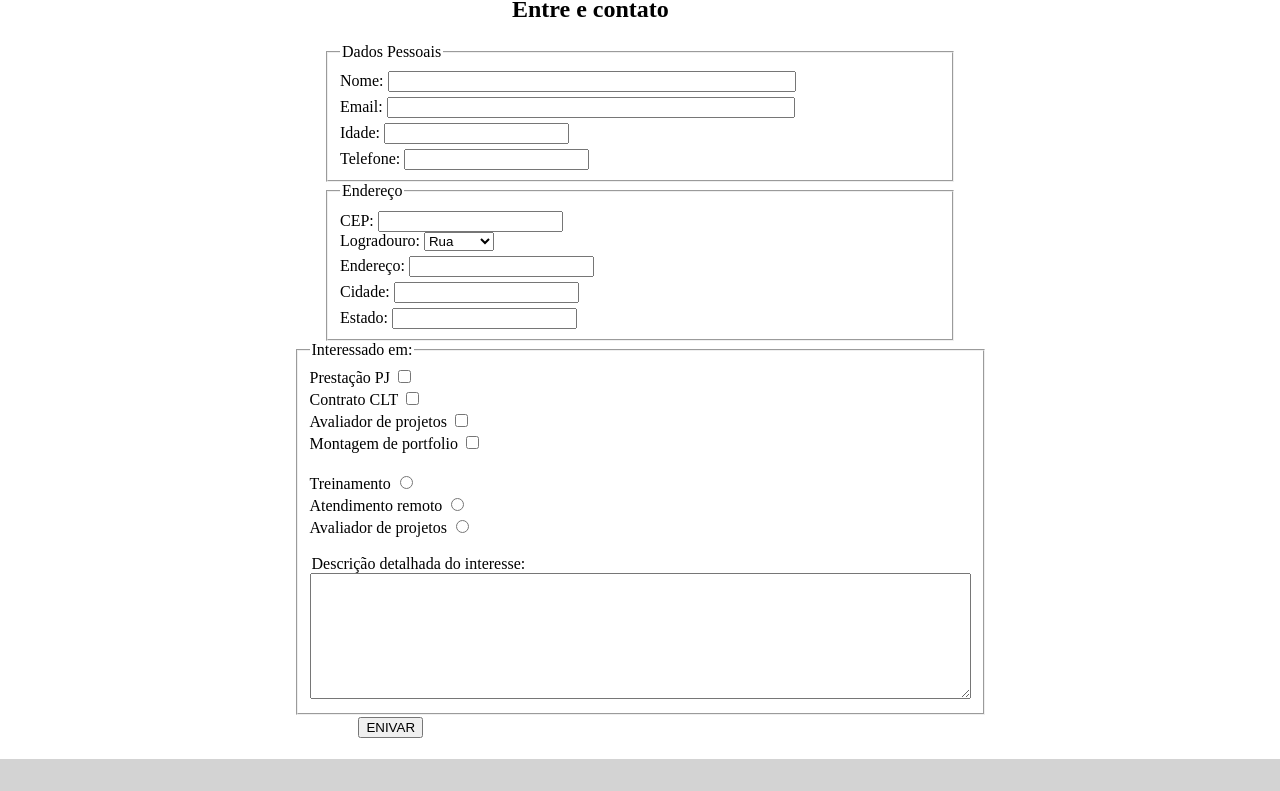
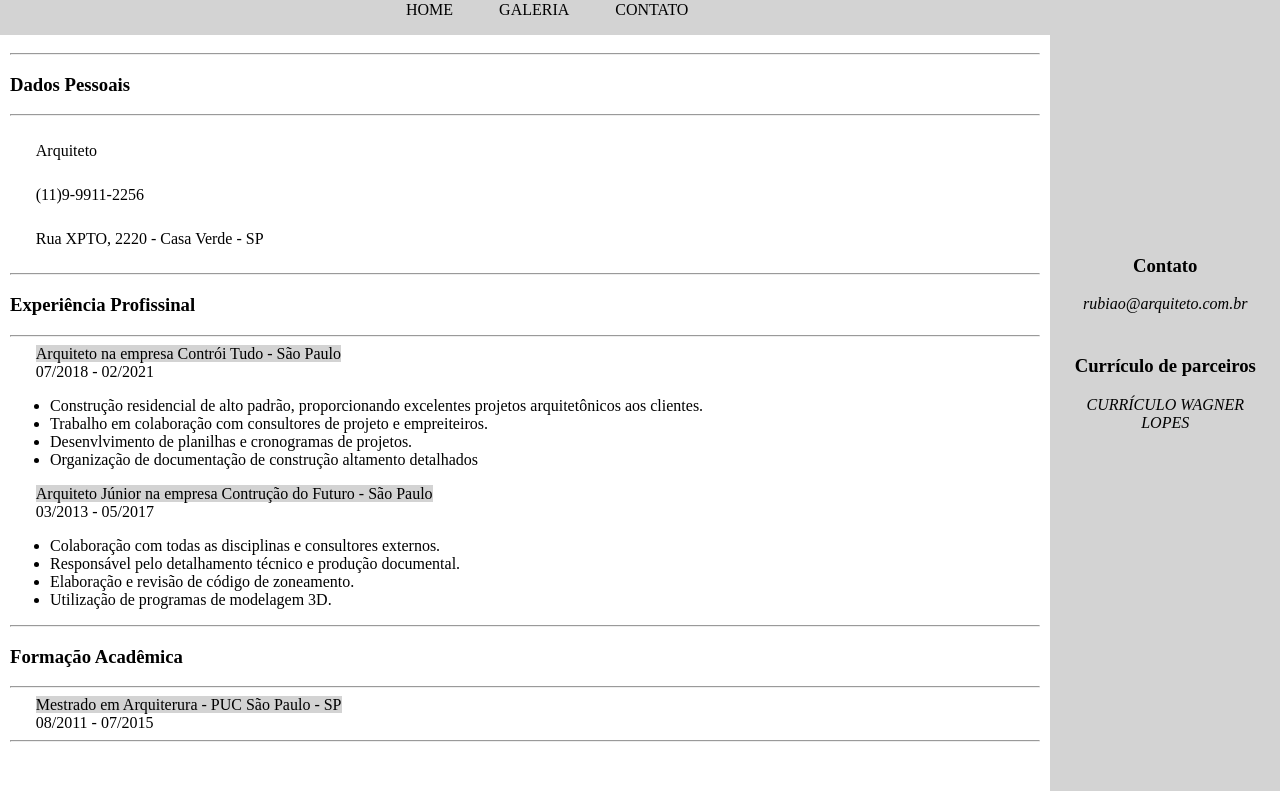
Before and after one commit to Vieira-Gilmar/apresentacaosemirames, a plain HTML site: page contato.html in a window 1280 px wide. Shown: the part 111-902 px from the top of the page. Drawn offline with Linux system fonts and the light colour scheme.

Commit message:
Update contato.html

```diff
--- a/contato.html
+++ b/contato.html
@@ -1,9 +1,11 @@
 <!DOCTYPE html>
 
-<html lang="pt-br">
+<html>
     <head>
-        <meta http-equiv="content-type" content="text/html; charset=utf-8">
-        <title>Contato</title>
+        <meta http-equiv="content-type" content="text/html; charset=utf-8" />
+
+        <title>CURRÍCULO</title>
+        <link rel="style.css" href="" title="" type="text/css" />
 
         <style>
             body{
@@ -24,12 +26,8 @@
             }
 
             h1{
-                margin: auto;
+                margin-left: 20%;
                 color: black;
-            }
-
-            h2{
-                margin-left: 40%;
             }
 
             nav, ol{
@@ -54,19 +52,6 @@
 
             }
 
-            fieldset{
-                width: 600px;
-                margin: auto;
-            }
-
-            input{
-                margin-top: 5px;
-            }
-
-            .input{
-                width: 400px;
-            }
-
             .span{
                 background-color: lightgrey;
                 margin: 2.5%;
@@ -75,22 +60,49 @@
                  margin: 2.5%;
             }
 
-            footer{
-                display: block;
-                margin: auto;
-                height: 135px;
-                background-color: lightgrey;
-                justify-content: center;
+
+            #gridContainer{
+                display: grid;
+                grid-template-columns: 3fr 1fr;
+                grid-template-rows: 30vh 50vh 40vh 20vh;
+                grid-template-areas: "e e e a"
+                                     "e e e a"
+                                     "e e e a"
+                                     "f f f a"
+
             }
-            h4{
-                margin-left: 40%;
-                transform: translate(0%, 200%);
+            main{
+                padding: 10px;
+                grid-column-start: 1;
+                grid-column-end: 3;
+                grid-area: e;
             }
 
-            button{
-                margin-left: 28%;
-                margin-top: 2px;
+            aside{
+                justify-content: center;
+                align-items: center;
+                background-color: lightgrey;
+                grid-area: a;
+                text-align: center;
+                justify-content: center;
+                padding: 10px;
+
             }
+
+            #contato{
+                margin-top: 100%;
+            }
+
+
+            footer{
+                grid-column-start: 1;
+                grid-column-end: 3;
+                background-color: lightgrey;
+                grid-area: f;
+                text-align: center;
+            }
+
+
         </style>
 
     </head>
@@ -98,92 +110,92 @@
     <body>
 
         <header>
-            <h1>CONTATO</h1>
+            <img src="https://encrypted-tbn0.gstatic.com/images?q=tbn:ANd9GcSAIGMI8l9mYKZqkS46Zyc-DreHpAf34WfC4SJf_nbtxKia4az0Tf4K43KIRv1GWTyVWng&usqp=CAU" alt="imagem" />
+            <h1>Rubião Alcântara Machado</h1>
         </header>
 
         <nav>
             <ol>
-                <li> <a href="index.html">HOME</a> </li>
+                <li> HOME </li>
                 <li> <a href="fotos.html">GALERIA</a></li>
-                <li>CONTATOS</li>
+                <li> <a href="contato.html">CONTATO</a></li>
             </ol>
 
         </nav>
 
-        <!--Fomulário para contato-->
-        <h2>Entre e contato</h2>
+        <div id="gridContainer">
 
-         <section>
-            <form action="" method="get" accept-charset="utf-8">
+            <main>
+                <hr />
+                    <h3>Dados Pessoais</h3>
+                <hr />
+
+                <p>Arquiteto</p>
+                <p>(11)9-9911-2256</p>
+                <p>Rua XPTO, 2220 - Casa Verde - SP</p>
 
 
-                <fieldset>
-                    <legend>Dados Pessoais</legend>
-                    <label for="nome">Nome:</label>
-                        <input type="text" class="input" name="nome" id="nome" onfocus="this.value='';" ><br>
+                 <hr />
+                    <h3>Experiência Profissinal</h3>
+                 <hr />
+                 <span class="span"> Arquiteto na empresa Contrói Tudo - São Paulo</span>
+                 <br />
+                 <span>07/2018 - 02/2021</span>
 
-                    <label for="email">Email:</label>
-                        <input type="email" class="input" name="email" id="email" value=""  onfocus="this.value='';"><br>
+                 <ul>
+                    <li>Construção residencial de alto padrão, proporcionando
+                        excelentes projetos arquitetônicos aos clientes.</li>
+                    <li>Trabalho em colaboração com consultores de projeto e empreiteiros.</li>
+                    <li>Desenvlvimento de planilhas e cronogramas de projetos.</li>
+                    <li>Organização de documentação de construção altamento detalhados</li>
+                 </ul>
 
-                    <label for="idade">Idade:</label>
-                        <input type="number" name="idade" id="idade" value=""  onfocus="this.value='';"><br>
-                    <label for="tel">Telefone:</label>
-                        <input type="number" name="number" id="number" value=""  onfocus="this.value='';"><br>
+                  <span class="span"> Arquiteto Júnior na empresa Contrução do Futuro - São Paulo</span>
+                 <br />
+                 <span>03/2013 - 05/2017</span>
 
-                </fieldset>
+                 <ul>
+                    <li>Colaboração com todas as disciplinas e consultores externos.</li>
+                    <li>Responsável pelo detalhamento técnico e produção documental.</li>
+                    <li>Elaboração e revisão de código de zoneamento.</li>
+                    <li>Utilização de programas de modelagem 3D.</li>
+                 </ul>
 
-                <fieldset>
-                    <legend>Endereço</legend>
-                    <label for="CEP">CEP:</label>
-                        <input type="" name="CEP" id="CEP" value="" onfocus="this.value='';" required pattern="\d{5}-?\d{3}"><br>
-                        <label for="logradouro">Logradouro:</label>
-                        <select name="logradouro" id="logradouro">
-                            <option value="Rua">Rua</option>
-                            <option value="Avenida">Avenida</option>
-                            <option value="Praça">Praça</option>
-                        </select>
-                    <br>
+                 <hr />
+                    <h3>Formação Acadêmica</h3>
+                 <hr />
 
-                    <label for="endereco">Endereço:</label>
-                        <input type="text" name="endereço" id="endereço" value="" onfocus="this.value='';"> <br>
-                    <label for="cidade">Cidade:</label>
-                        <input type="text" name="cidade" id="cidade" value="" onfocus="this.value='';"><br>
-                    <label for="estado">Estado:</label>
-                        <input type="text" name="estado" id="estado" value="" onfocus="this.value='';"><br>
+                  <span class="span"> Mestrado em Arquiterura - PUC São Paulo - SP</span>
+                 <br />
+                 <span>08/2011 - 07/2015</span>
+                <hr />
+            </main>
 
-                </fieldset>
+            <aside>
+                <div id="contato">
+                    <h3>Contato</h3>
+                    <address>
+                        <a href="contato.html"> rubiao@arquiteto.com.br </a>
+                    </address> <br>
+                    <h3>Currículo de parceiros</h3>
+                    <address>
+                        <a href="https://trabalho-dev-web.netlify.app/index.html"> CURRÍCULO WAGNER LOPES </a>
+                    </address>
+                </div>
 
-                <fieldset>
-                    <legend>Interessado em:</legend>
+            </aside>
 
-                        Prestação PJ <input type="checkbox" name="" id="p"><br>
-                        Contrato CLT <input type="checkbox" name="" id=""><br>
-                        Avaliador de projetos <input type="checkbox" name="" id="a"><br>
-                        Montagem de portfolio <input type="checkbox" name="" id="m"><br>
-                        <br>
-                        Treinamento <input type="radio" name="" id="t">  <br>
-                        Atendimento remoto <input type="radio" name="" id="at"> <br>
-                        Avaliador de projetos <input type="radio" name="" id="av"> <br>
-                        <br>
+             <footer>
+                <div>
+                    <h4>Desenvolvido por <i> MediaSquare </i></h4>
+                </div>
+            </footer>
 
-                    <legend>Descrição detalhada do interesse: </legend>
-                    <textarea name="outros" id="outros" rows="8" cols="80"></textarea>
 
-                </fieldset>
-
-                <button type="submit">ENIVAR</button>
-            </form>
-        </section>
+        </div>
 
 
 
-        <footer>
-            <div>
-                <h4>Desenvolvido por <i> MediaSquare </i></h4>
-            </div>
-        </footer>
-
     </body>
 
-
 </html>
```
